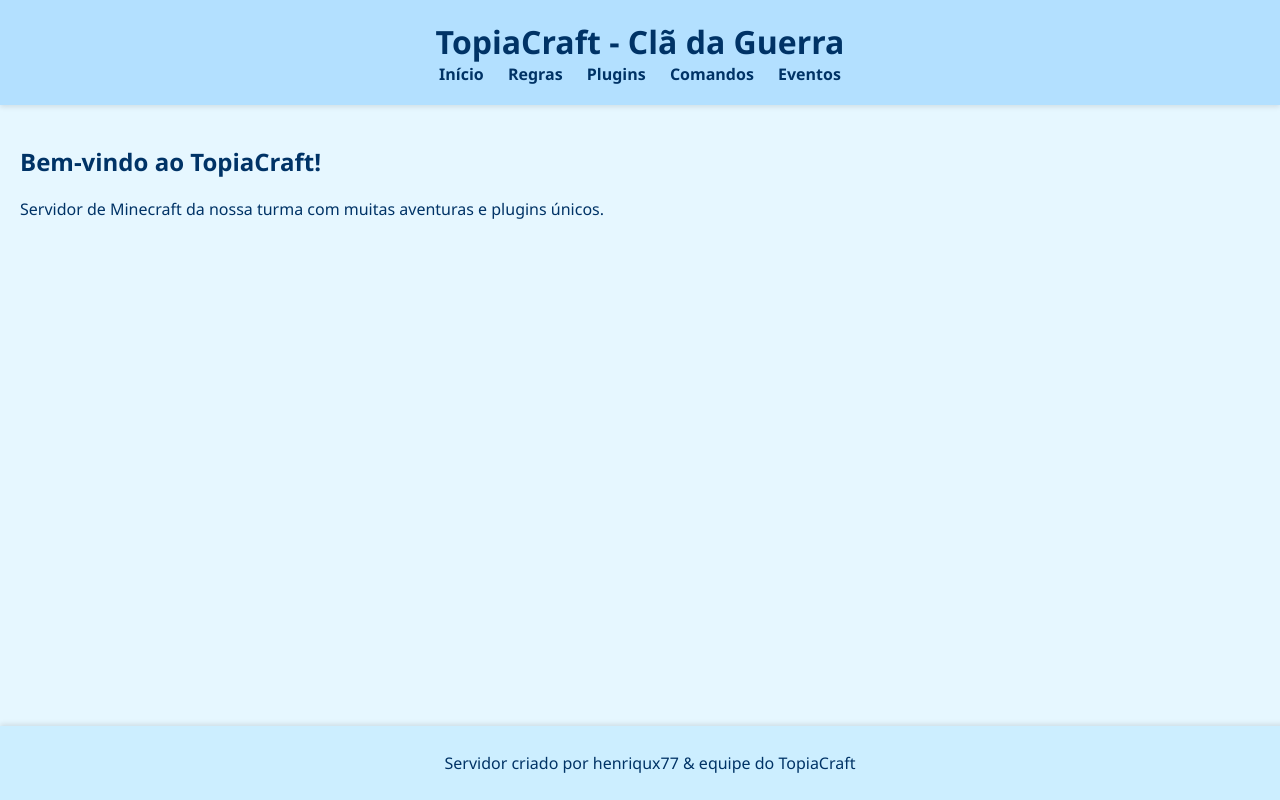
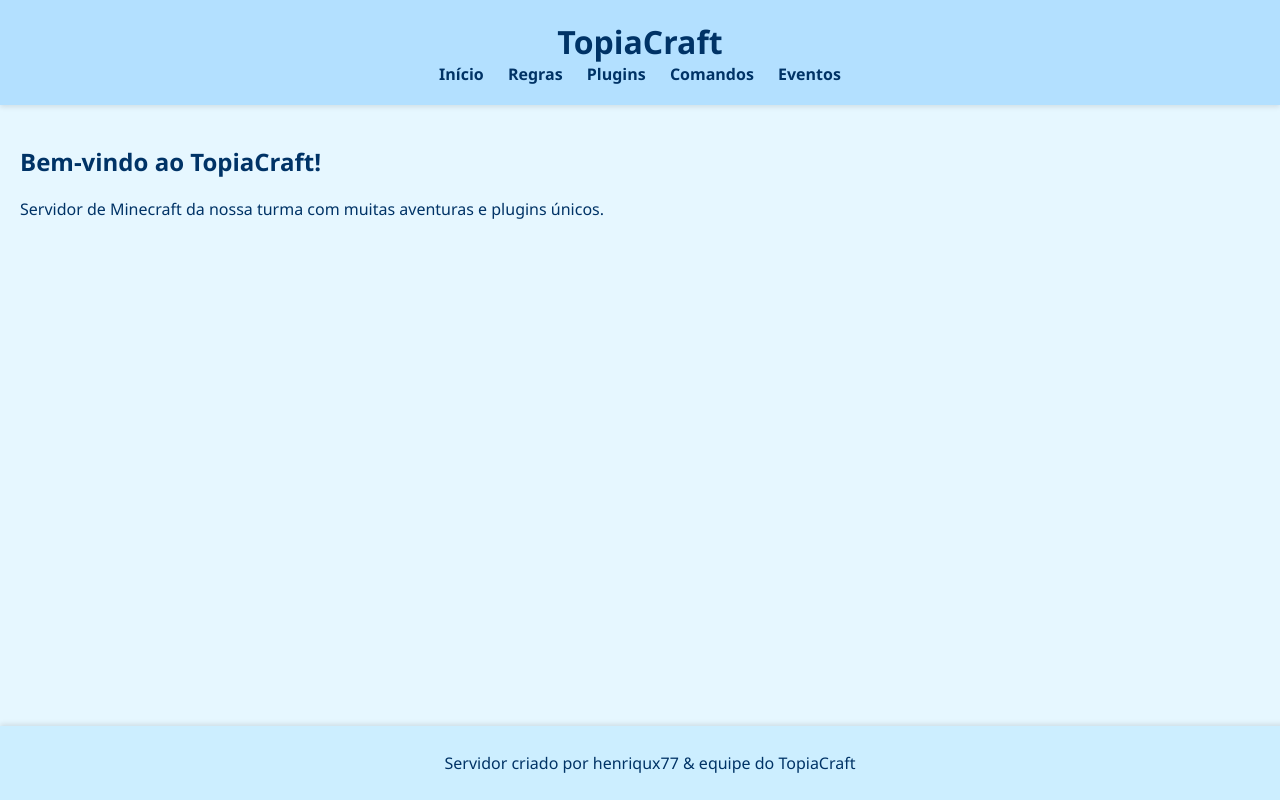
Before and after one commit to henriqux77/site-TopiaCraft-, a plain HTML site: page index.html in a window 1280 px wide. Drawn offline with Linux system fonts and the light colour scheme.

Commit message:
Update index.html

```diff
--- a/index.html
+++ b/index.html
@@ -3,12 +3,12 @@
 <head>
   <meta charset="UTF-8" />
   <meta name="viewport" content="width=device-width, initial-scale=1.0" />
-  <title>TopiaCraft - Clã da Guerra</title>
+  <title>TopiaCraft</title>
   <link rel="stylesheet" href="style.css" />
 </head>
 <body>
   <header>
-    <h1>TopiaCraft - Clã da Guerra</h1>
+    <h1>TopiaCraft</h1>
     <nav>
       <a href="#">Início</a>
       <a href="#">Regras</a>
```
